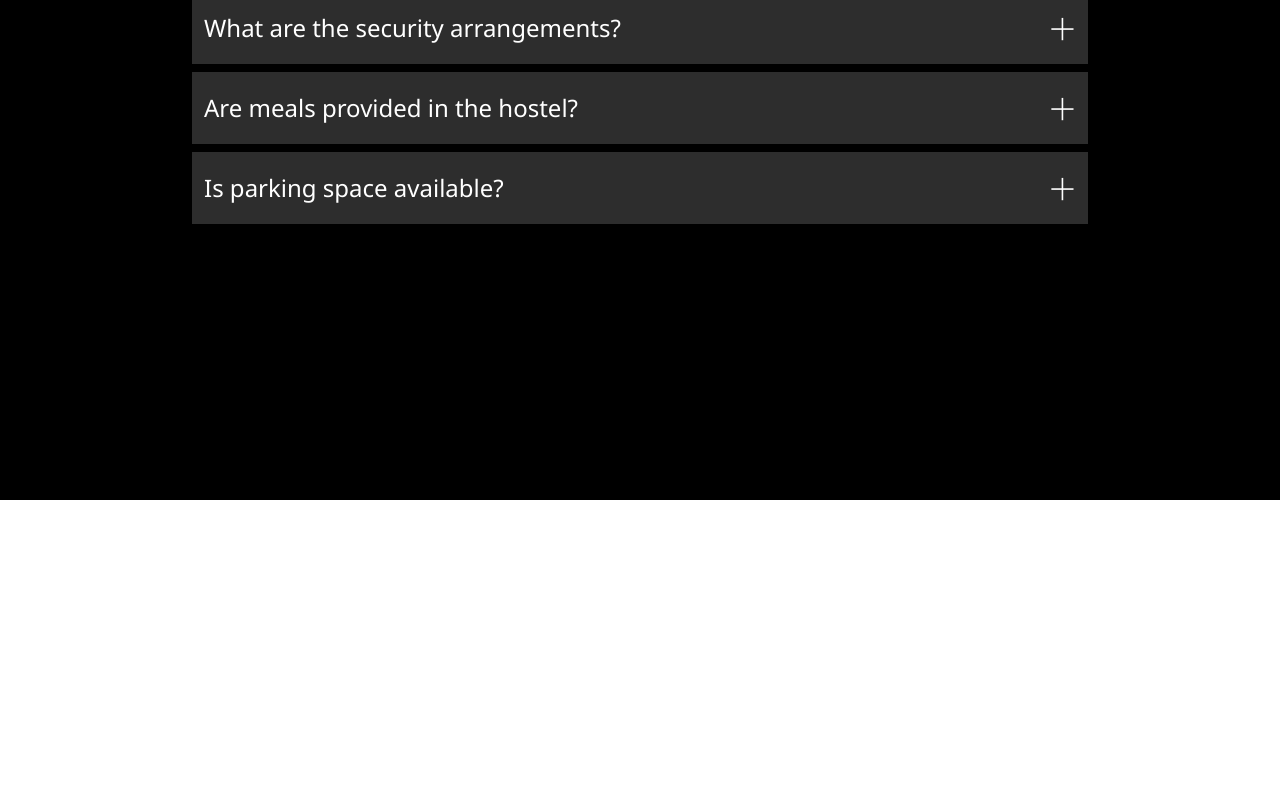
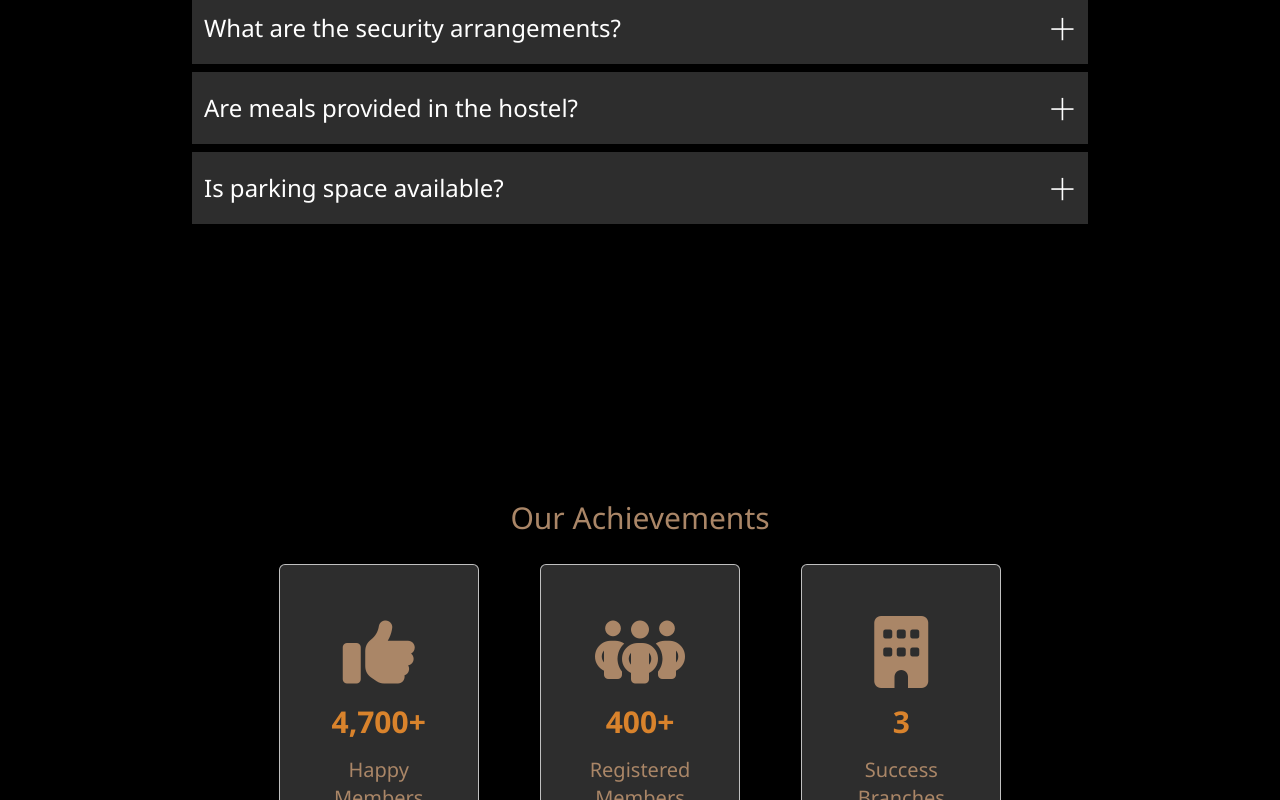
Before and after one commit to dmmdeveloper/almasroor-frontend, a React (Vite) app: page / in a window 1280 px wide. Shown: the part 2000-2800 px from the top of the page. Before the commit the page ends 2500 px from the top, so only its background shows below. Built offline with nearby package versions, Linux system fonts and the light colour scheme; a web font is replaced by a local one.

Commit message:
Confetti Animation

```diff
--- a/package.json
+++ b/package.json
@@ -14,8 +14,10 @@
     "@preline/carousel": "^2.5.2",
     "aos": "^2.3.4",
     "axios": "^1.7.9",
+    "canvas-confetti": "^1.9.3",
     "preline": "^2.7.0",
     "react": "^18.3.1",
+    "react-countup": "^6.5.3",
     "react-dom": "^18.3.1",
     "react-hot-toast": "^2.5.1",
     "react-router-dom": "^7.1.1",
--- /dev/null
+++ b/src/components/Achievements.jsx
@@ -0,0 +1,129 @@
+import React, { useState, useEffect, useRef } from 'react';
+import CountUp from 'react-countup';
+import confetti from 'canvas-confetti';
+
+export default function Achievements() {
+  const [startCount, setStartCount] = useState(false);
+  const achievementRef = useRef(null);
+  const cardRefs = [useRef(null), useRef(null), useRef(null)]; // Refs for each card
+
+  useEffect(() => {
+    const observer = new IntersectionObserver(
+      (entries) => {
+        entries.forEach((entry) => {
+          if (entry.isIntersecting) {
+            setStartCount(true);
+            observer.unobserve(entry.target); // Stop observing once triggered
+          }
+        });
+      },
+      { threshold: 0.5 } // Trigger when 50% of the section is visible
+    );
+
+    if (achievementRef.current) {
+      observer.observe(achievementRef.current);
+    }
+
+    return () => {
+      if (achievementRef.current) {
+        observer.unobserve(achievementRef.current);
+      }
+    };
+  }, []);
+
+  const triggerConfetti = (cardIndex) => {
+    if (cardRefs[cardIndex].current) {
+      const rect = cardRefs[cardIndex].current.getBoundingClientRect();
+      const x = (rect.left + rect.right) / 2 / window.innerWidth;
+      const y = (rect.top + rect.bottom) / 2 / window.innerHeight;
+
+      confetti({
+        particleCount: 100,
+        spread: 70,
+        origin: { x, y },
+      });
+    }
+  };
+
+  return (
+    <div ref={achievementRef} className="md:w-[60%] w-[90%] mx-auto pb-9">
+      <div
+        className="grid gap-4 mt-4
+                grid-cols-2
+                lg:grid-cols-3
+                justify-items-center"
+      >
+        {/* Card Item 1 */}
+        <div
+          ref={cardRefs[0]}
+          className="md:h-[300px] h-[250px] w-[150px] md:w-[200px] rounded-md border border-[#ffffffb2] bg-halfBlack flex-col flex justify-center items-center gap-4"
+        >
+          <i className="fa-solid fa-thumbs-up text-halfYellow text-5xl md:text-7xl"></i>
+          <h1 className="text-center text-appYellow text-2xl md:text-3xl font-bold">
+            {startCount ? (
+              <CountUp
+                start={0}
+                end={4700}
+                duration={4}
+                suffix="+"
+                onEnd={() => triggerConfetti(0)}
+              />
+            ) : (
+              '0+'
+            )}
+          </h1>
+          <h1 className="text-center text-halfYellow text-[20px] md:text-xl font-[400]">
+            Happy <br /> Members
+          </h1>
+        </div>
+
+        {/* Card Item 2 */}
+        <div
+          ref={cardRefs[1]}
+          className="md:h-[300px] h-[250px] w-[150px] md:w-[200px] rounded-md border border-[#ffffffb2] bg-halfBlack flex-col flex justify-center items-center gap-4"
+        >
+          <i className="fa-solid fa-people-group text-halfYellow text-5xl md:text-7xl"></i>
+          <h1 className="text-center text-appYellow text-2xl md:text-3xl font-bold">
+            {startCount ? (
+              <CountUp
+                start={0}
+                end={400}
+                duration={3}
+                suffix="+"
+                onEnd={() => triggerConfetti(1)}
+              />
+            ) : (
+              '0+'
+            )}
+          </h1>
+          <h1 className="text-center text-halfYellow text-[20px] md:text-xl font-[400]">
+            Registered <br /> Members
+          </h1>
+        </div>
+
+        {/* Card Item 3 */}
+        <div
+          ref={cardRefs[2]}
+          className="md:h-[300px] ml-[100%] md:ml-0 h-[250px] w-[150px] md:w-[200px] rounded-md border border-[#ffffffb2] bg-halfBlack flex-col flex justify-center items-center gap-4"
+        >
+          <i className="fa-solid fa-building text-halfYellow text-5xl md:text-7xl"></i>
+          <h1 className="text-center text-appYellow text-2xl md:text-3xl font-bold">
+            {startCount ? (
+              <CountUp
+                start={0}
+                end={3}
+                duration={4.5}
+                onEnd={() => triggerConfetti(2)}
+              />
+            ) : (
+              '0'
+            )}
+          </h1>
+          <h1 className="text-center text-halfYellow text-[20px] md:text-xl font-[400]">
+            Success <br /> Branches
+          </h1>
+        </div>
+      </div>
+    </div>
+  );
+}
--- a/src/pages/Home.jsx
+++ b/src/pages/Home.jsx
@@ -3,6 +3,7 @@ import Nav from '../components/Nav';
 import Carousel from '../components/Carousel';
 import Grid from '../components/Grid';
 import FAQ from '../components/FAQ';
+import Achievements from '../components/Achievements';
 
 
 
@@ -19,6 +20,13 @@ export default function Home() {
 {/* FAQ */}
 <FAQ/>
 
+{/* Our Achievements */}
+<h1 className='text-halfYellow md:w-[70%] w-[90%] text-center mx-auto  text-3xl mb-7' >Our Achievements</h1>
+<Achievements/>
+
+
+
+
   </div>
   </>)
 
```
Also changed, not shown: 1 other file (tests, documents, lock files or other folders).
